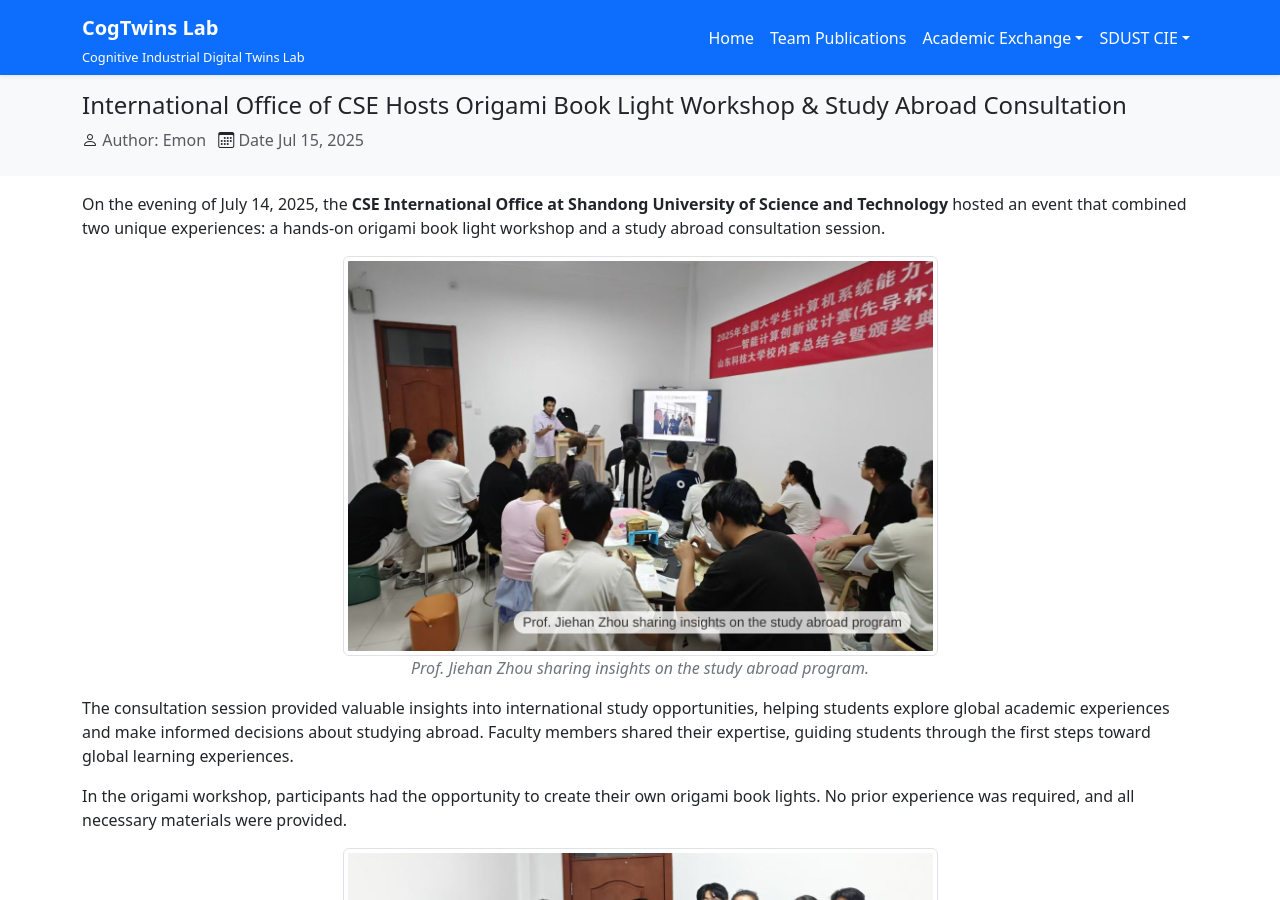
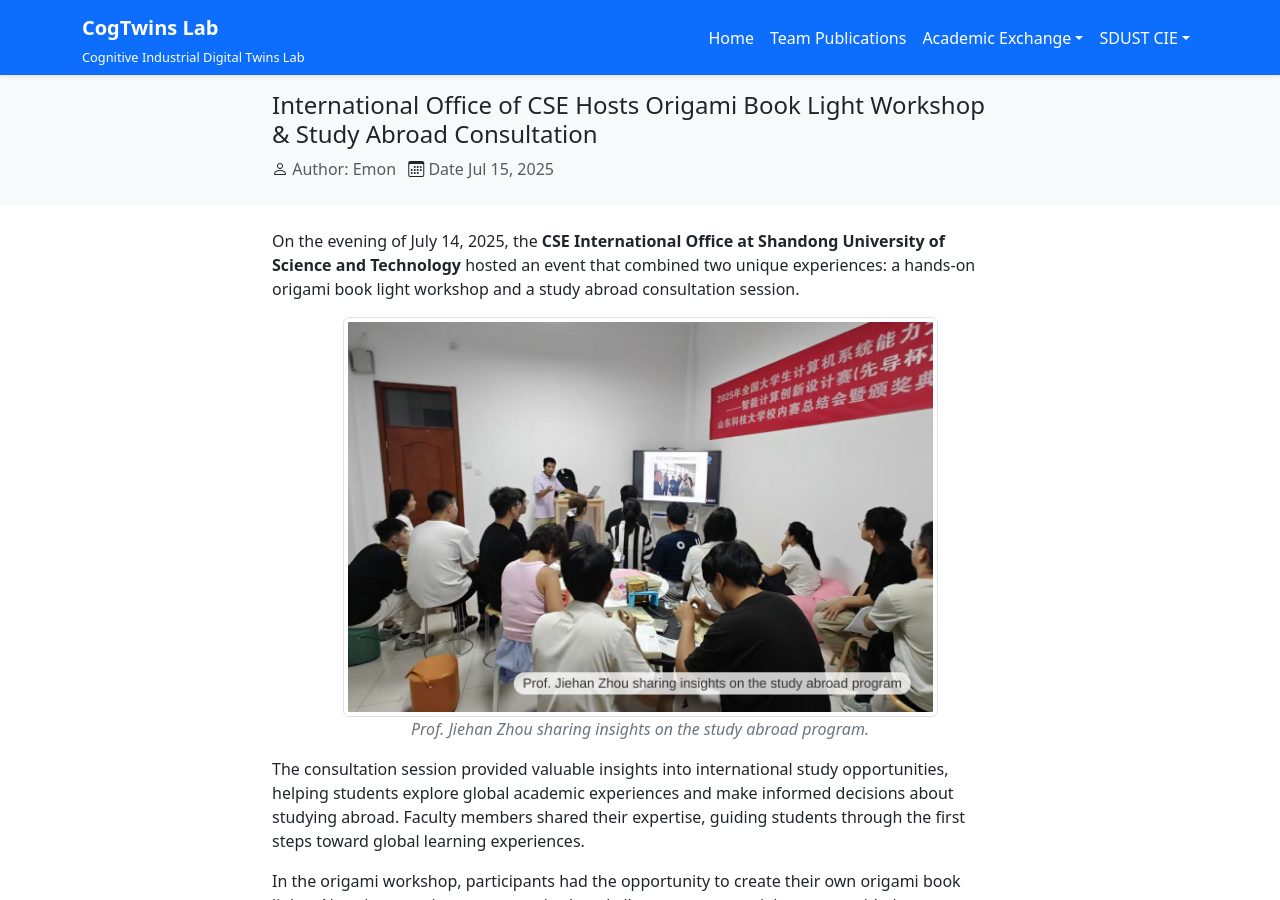
Before and after one commit to cogtwins/cogtwins.github.io, a Jekyll site: the page built from _posts/2025-07-15-cse-host-origami-workshop-study-abroad-consultation.markdown, in a window 1280 px wide and 900 px high. Built offline with Jekyll 4.4.1, drawn with Linux system fonts in a browser that asks for light colours.

Commit message:
Blog update, post view improvement

```diff
--- a/_layouts/post.html
+++ b/_layouts/post.html
@@ -5,27 +5,35 @@ layout: default
 <article itemscope itemtype="http://schema.org/BlogPosting">
 	<header class="bg-light p-3">
 		<div class="container">
-			<h1 class="fs-4" itemprop="name headline">{{ page.title | escape }}</h1>
+			<div class="row justify-content-center">
+				<div class="col-lg-8 col-md-10">
+					<h1 class="fs-4" itemprop="name headline">
+						{{ page.title | escape }}
+					</h1>
 					<div class="text-muted pb-2">
 						<i class="bi bi-person text-dark"></i> Author: {{ page.author }}
-				<i class="bi bi-calendar3 text-dark ms-2"></i> Date {{ page.date | date:
-				site.date_format }}
+						<i class="bi bi-calendar3 text-dark ms-2"></i> Date {{ page.date |
+						date: site.date_format }}
+					</div>
+				</div>
 			</div>
 		</div>
 	</header>
 
-	<div
-		class="container mt-3"
-		itemprop="articleBody">
-		{{ content }}
-	</div>
+	<div class="container">
+		<div class="row justify-content-center my-4">
+			<div class="col-lg-8 col-md-10">
+				<div itemprop="articleBody">{{ content }}</div>
 
-	<div class="container border-top mt-2 mb-3 pt-2">
+				<div class="border-top mt-2 mb-3 pt-2">
 					Tags: {% for tag in page.tags %}
 					<span class="badge bg-info-subtle text-info-emphasis rounded-pill">
 						{{ tag }}
 					</span>
 					{% endfor %}
+				</div>
+			</div>
+		</div>
 	</div>
 
 	{%- if site.disqus.shortname -%} {%- include disqus_comments.html -%} {%-
```
Also changed, not shown: _posts/2025-09-01-welcome-ci-program-interns-from-brazil-ufrgs.markdown (added, +21 -0 lines), _posts/2025-07-08-pioneer-cup-campus-competition-cn.markdown (renamed from _posts/2025-07-08-2025-pioneer-cup-campus-competition-cn.markdown), _posts/2025-07-15-cse-host-origami-workshop-study-abroad-consultation.markdown (renamed from _posts/2025-07-15-2025-cse-host-origami-workshop-study-abroad-consultation.markdown), assets/postimg/2025-09-01-welcome-ci-program-interns-from-brazil-ufrgs-1.jpg (added), assets/postimg/2025-09-01-welcome-ci-program-interns-from-brazil-ufrgs-cover.jpg (added). Lines whose indentation alone changed are shown as unchanged.
